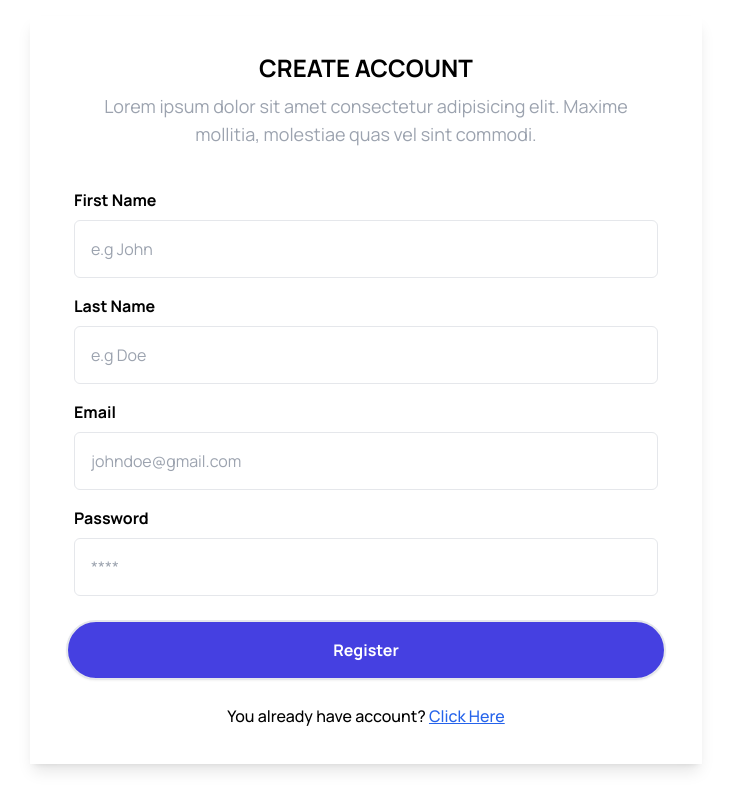
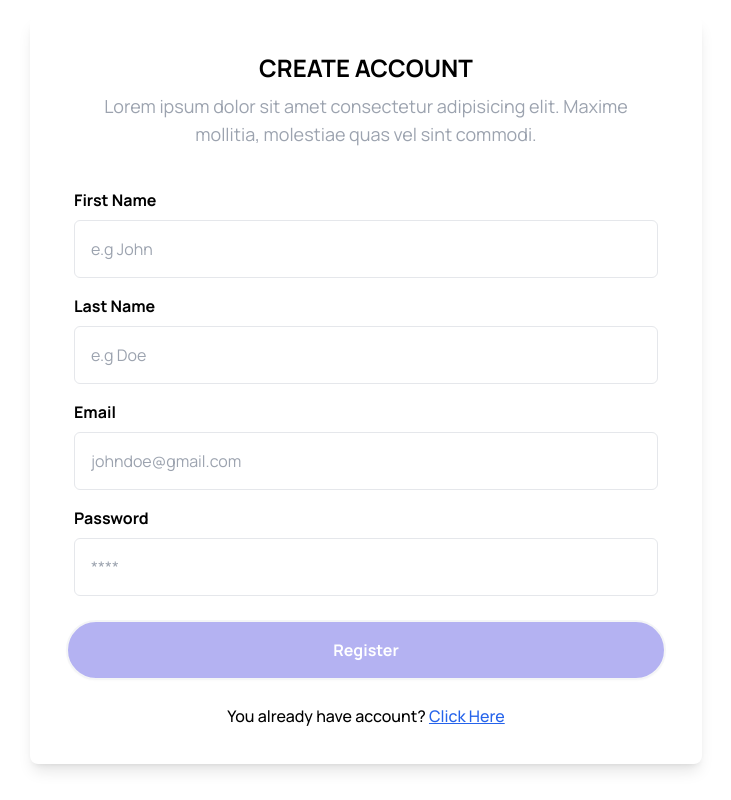
Before and after one commit to Dzenoo/Online-Learning-Platform, a Next.js app: page /signup in a window 1280 px wide. Shown: the whole page, without its empty margins (274-1005 px from the left). Built offline with nearby package versions, Linux system fonts and the light colour scheme.

Commit message:
Adding signup

```diff
--- a/app/(auth)/signup/page.tsx
+++ b/app/(auth)/signup/page.tsx
@@ -1,9 +1,16 @@
+"use client";
+
 import Signup from "@/components/auth/Signup";
+import { RegisterData } from "@/types/SignupTypes";
 
 const SignupPage = () => {
+  function registerUser(data: RegisterData) {
+    console.log(data);
+  }
+
   return (
     <section>
-      <Signup />
+      <Signup register={registerUser} />
     </section>
   );
 };
--- a/components/auth/Signup.tsx
+++ b/components/auth/Signup.tsx
@@ -10,8 +10,9 @@ import {
   VALIDATOR_REQUIRE,
 } from "@/utility/validators";
 import Link from "next/link";
+import { SubmitProps } from "@/types/SignupTypes";
 
-const Signup = () => {
+const Signup: React.FC<SubmitProps> = ({ register }) => {
   const first_name = useValidation([
     VALIDATOR_MINLENGTH(3),
     VALIDATOR_REQUIRE(),
@@ -23,13 +24,37 @@ const Signup = () => {
   const email = useValidation([VALIDATOR_EMAIL()]);
   const password = useValidation([VALIDATOR_MINLENGTH(3)]);
 
+  let formIsValid = false;
+  if (
+    first_name.isValid &&
+    last_name.isValid &&
+    email.isValid &&
+    password.isValid
+  ) {
+    formIsValid = true;
+  }
+
+  function submitRegister(e: React.FormEvent) {
+    e.preventDefault();
+
+    const values = {
+      first_name: first_name.value,
+      last_name: last_name.value,
+      email: email.value,
+      password: password.value,
+    };
+
+    register(values);
+  }
+
   return (
-    <form className="p-9 mt-4 max-w-2xl m-auto flex gap-6 flex-col justify-center align-right bg-white shadow-lg">
-      <div>
-        <h1 className="font-bold text-2xl uppercase text-center">
-          Create Account
-        </h1>
-        <p className="p-2 text-gray-400 text-lg text-center">
+    <form
+      onSubmit={submitRegister}
+      className="p-9 mt-4 max-w-2xl m-auto flex gap-6 flex-col justify-center align-right bg-white shadow-lg rounded-lg"
+    >
+      <div className="text-center">
+        <h1 className="font-bold text-2xl uppercase">Create Account</h1>
+        <p className="p-2 text-gray-400 text-lg">
           Lorem ipsum dolor sit amet consectetur adipisicing elit. Maxime
           mollitia, molestiae quas vel sint commodi.
         </p>
@@ -82,13 +107,13 @@ const Signup = () => {
         />
         <Button
           value="Register"
-          type="button"
+          type="submit"
           styleType="initial"
-          disabled={false}
+          disabled={!formIsValid}
         />
       </div>
-      <div>
-        <p className="font-medium text-center">
+      <div className="text-center">
+        <p className="font-medium">
           You already have account?{" "}
           <Link className="text-blue-600 underline" href="/">
             Click Here
--- a/components/ui/Button.tsx
+++ b/components/ui/Button.tsx
@@ -9,6 +9,7 @@ const Button: React.FC<ButtonProps> = ({
 }) => {
   return (
     <button
+      disabled={disabled}
       type={type}
       className={`
          py-4 mt-4 w-full rounded-full shadow-sm border-2 text-white
--- /dev/null
+++ b/types/SignupTypes.tsx
@@ -0,0 +1,10 @@
+export interface RegisterData {
+  first_name: string;
+  last_name: string;
+  email: string;
+  password: string;
+}
+
+export interface SubmitProps {
+  register: (values: RegisterData) => void;
+}
```
